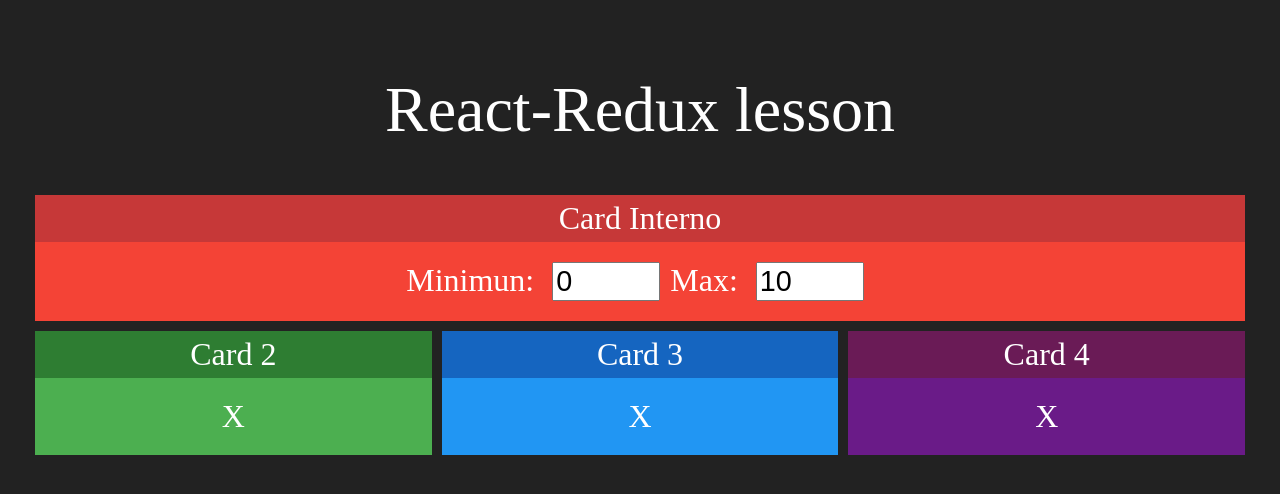
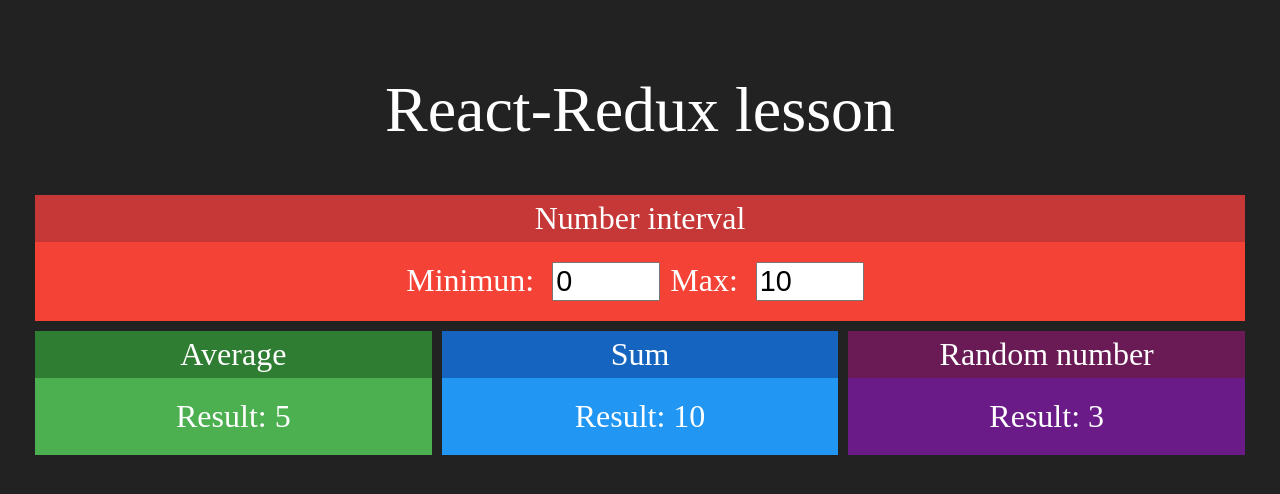
Before and after one commit to paulohbraga/redux-app, a React (Create React App) app: page / in a window 1280 px wide. Shown: the top 494 px of the page. Built offline with nearby package versions, Linux system fonts and the light colour scheme.

Commit message:
First implementation using hooks/props, not redux

```diff
--- a/src/App.js
+++ b/src/App.js
@@ -1,21 +1,26 @@
-import React from 'react';
+import React, {useState} from 'react';
 import './App.css';
 import Card from './components/Card';
 import Interval from './components/Interval';
+import Mean from './components/Average';
+import Sum from './components/Sum';
+import Random from './components/Random';
 
 function App() {
+
+	const [min, setMin] = useState(0);
+    const [max, setMax] = useState(10);
+
 	return (
 		<div className='App'>
 			<h1>React-Redux lesson</h1>
 			<div className='line'>
-				<Interval>
-					Teste
-				</Interval>
+				<Interval min={min} max={max} onChangeMin={setMin} onChangeMax={setMax}></Interval>
 			</div>
 			<div className='line'>
-				<Card title='Card 2' green>X</Card>
-				<Card title='Card 3' blue>X</Card>
-				<Card title='Card 4' purple>X</Card>
+				<Mean min={min} max={max}></Mean>
+				<Sum min={min} max={max}></Sum>
+				<Random min={min} max={max}></Random>
 			</div>
 		</div>
 	);
--- /dev/null
+++ b/src/components/Average.jsx
@@ -0,0 +1,17 @@
+import React from 'react'
+
+import Card from './Card';
+
+export default props => {
+
+    const {min, max} = props
+
+    return (
+        <Card title='Average' green>
+            <div>
+                <span>Result: </span>
+                <span>{(min + max) / 2}</span>
+            </div>
+        </Card>
+    )
+};
--- a/src/components/Card.css
+++ b/src/components/Card.css
@@ -3,7 +3,6 @@
     display: flex;
     flex-direction: column;
     margin: 5px;
-    background-color: red;
 }
 
 .Card .Header {
--- a/src/components/Interval.jsx
+++ b/src/components/Interval.jsx
@@ -1,14 +1,19 @@
-import React from 'react'
+import React, { useState } from 'react'
 
 import './Interval.css'
 import Card from './Card';
 
+
+
 export default props => {
+
+    const {min, max} = props
+
     return (
-        <Card title='Card Interno' red>
+        <Card title='Number interval' red>
             <div className='Interval'>
-                <span>Minimun: <input type='number' value={0} readOnly></input></span>
-                <span>Max: <input type='number' value={10} readOnly></input> </span>
+                <span>Minimun: <input type='number' value={min} onChange={ e => props.onChangeMin(+e.target.value)}></input></span>
+                <span>Max: <input type='number' value={max} onChange={ e => props.onChangeMax(+e.target.value)}></input> </span>
             </div>
         </Card>
     )
--- /dev/null
+++ b/src/components/Random.jsx
@@ -0,0 +1,18 @@
+import React from 'react'
+
+import Card from './Card';
+
+export default props => {
+
+    const {min, max} = props
+    const randon = parseInt(Math.random() * (max - min)) + min
+
+    return (
+        <Card title='Random number' purple>
+            <div>
+                <span>Result: </span>
+                <span>{ randon }</span>
+            </div>
+        </Card>
+    )
+};
--- /dev/null
+++ b/src/components/Sum.jsx
@@ -0,0 +1,18 @@
+import React from 'react'
+
+import Card from './Card';
+
+export default props => {
+
+    const {min, max} = props
+
+
+    return (
+        <Card title='Sum' blue>
+            <div>
+                <span>Result: </span>
+                <span>{min + max}</span>
+            </div>
+        </Card>
+    )
+};
```
